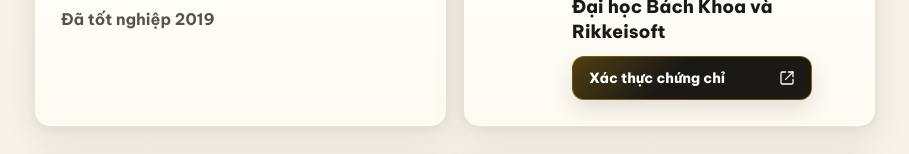
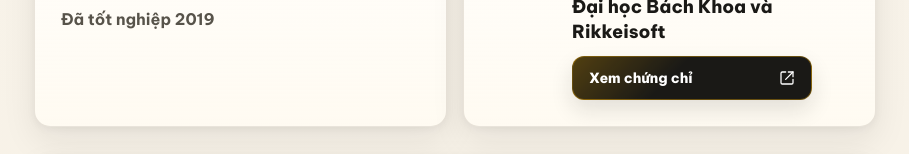
Before and after one commit to hungmanh0206/nguyenhungmanh-cv, a Next.js app: page / in a window 1280 px wide. Shown: the part 3061-3215 px from the top of the page, without its empty margins (364-1273 px from the left). Built offline with nearby package versions, Linux system fonts and the light colour scheme.

Commit message:
Update certificate CTA copy

```diff
--- a/app/page.tsx
+++ b/app/page.tsx
@@ -175,7 +175,7 @@ const content = {
       note: "Đã tốt nghiệp 2019",
     },
     certTitle: "Chứng chỉ",
-    verifyLabel: "Xác thực chứng chỉ",
+    verifyLabel: "Xem chứng chỉ",
     certs: [
       { year: "2020", title: "TOEIC 600" },
       {
@@ -366,7 +366,7 @@ const content = {
       note: "Graduated in 2019",
     },
     certTitle: "Certifications",
-    verifyLabel: "Verify credential",
+    verifyLabel: "View certificate",
     certs: [
       { year: "2020", title: "TOEIC 600" },
       {
```
